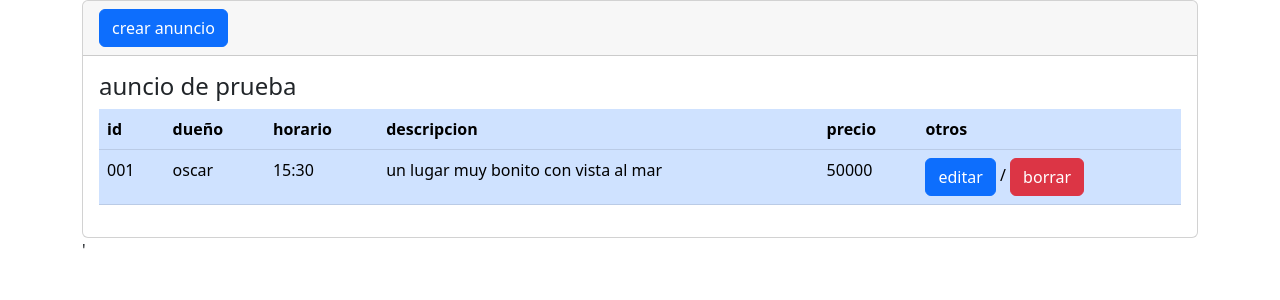
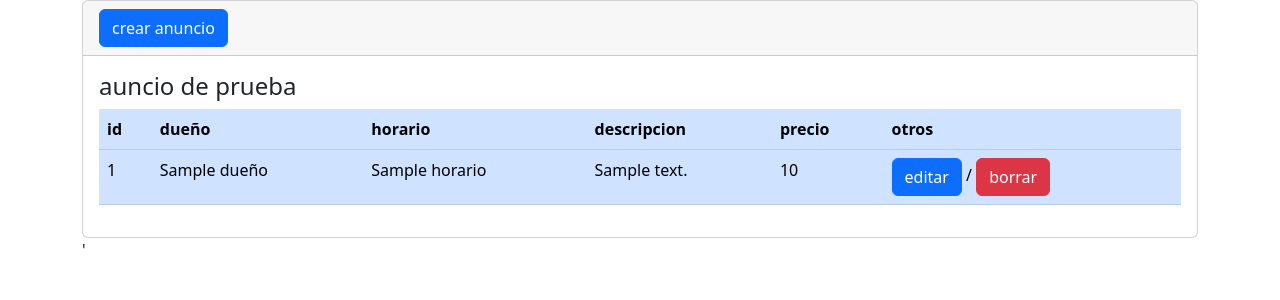
Before and after one commit to SebaValle/mi-estacionamiento, a Django app: template estacionamiento/anuncio/templates/anuncio/index.html in a window 1280 px wide. Shown: the part 56-356 px from the top of the page. Run offline with Django 4.2, Linux system fonts and the light colour scheme; the template is opened without the code that fills it: most values are stand-ins (such as "Sample title", 1, 10 or a date in 2020).

Commit message:
mostrar los datos, CRUD basico listo

```diff
--- a/estacionamiento/anuncio/templates/anuncio/index.html
+++ b/estacionamiento/anuncio/templates/anuncio/index.html
@@ -25,14 +25,16 @@
                             </tr>
                         </thead>
                         <tbody>
+                            {% for publicacion in publicaciones %}
                             <tr class="">
-                                <td>001</td>
-                                <td>oscar</td>
-                                <td>15:30</td>
-                                <td>un lugar muy bonito con vista al mar</td>
-                                <td>50000</td>
+                                <td>{{publicacion.id}}</td>
+                                <td>{{publicacion.dueño}}</td>
+                                <td>{{publicacion.horario}}</td>
+                                <td>{{publicacion.descripcion}}</td>
+                                <td>{{publicacion.precio}}</td>
                                 <td><a name="" id="" class="btn btn-primary" href="{% url 'modificar' %}" role="button">editar</a> / <a name="" id="" class="btn btn-danger" href="#" role="button">borrar</a></td>
                             </tr>
+                            {% endfor%}
                         </tbody>
                     </table>
                 </div>
```
Also changed, not shown: estacionamiento/anuncio/views.py (+7 -1 lines).
